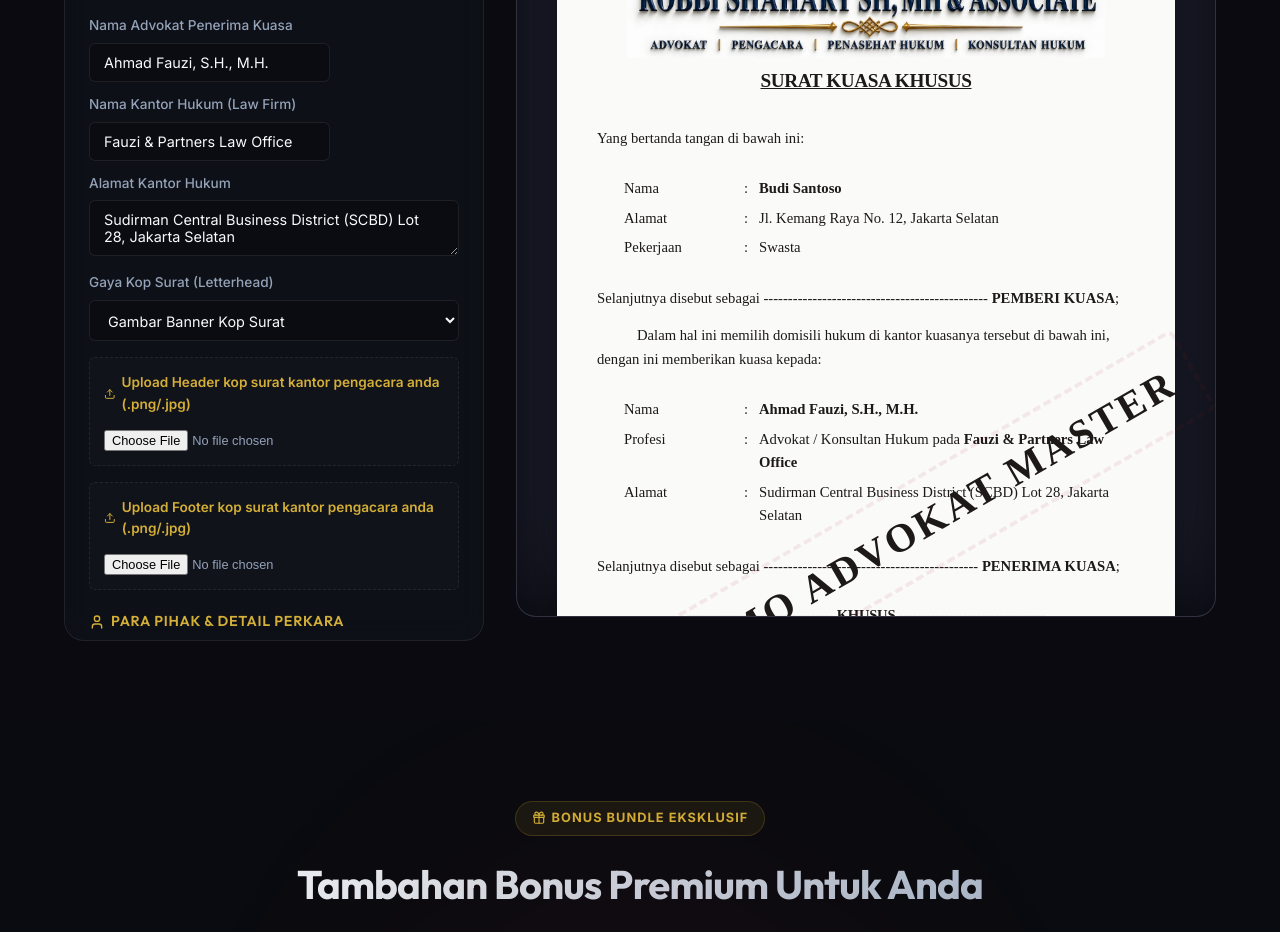
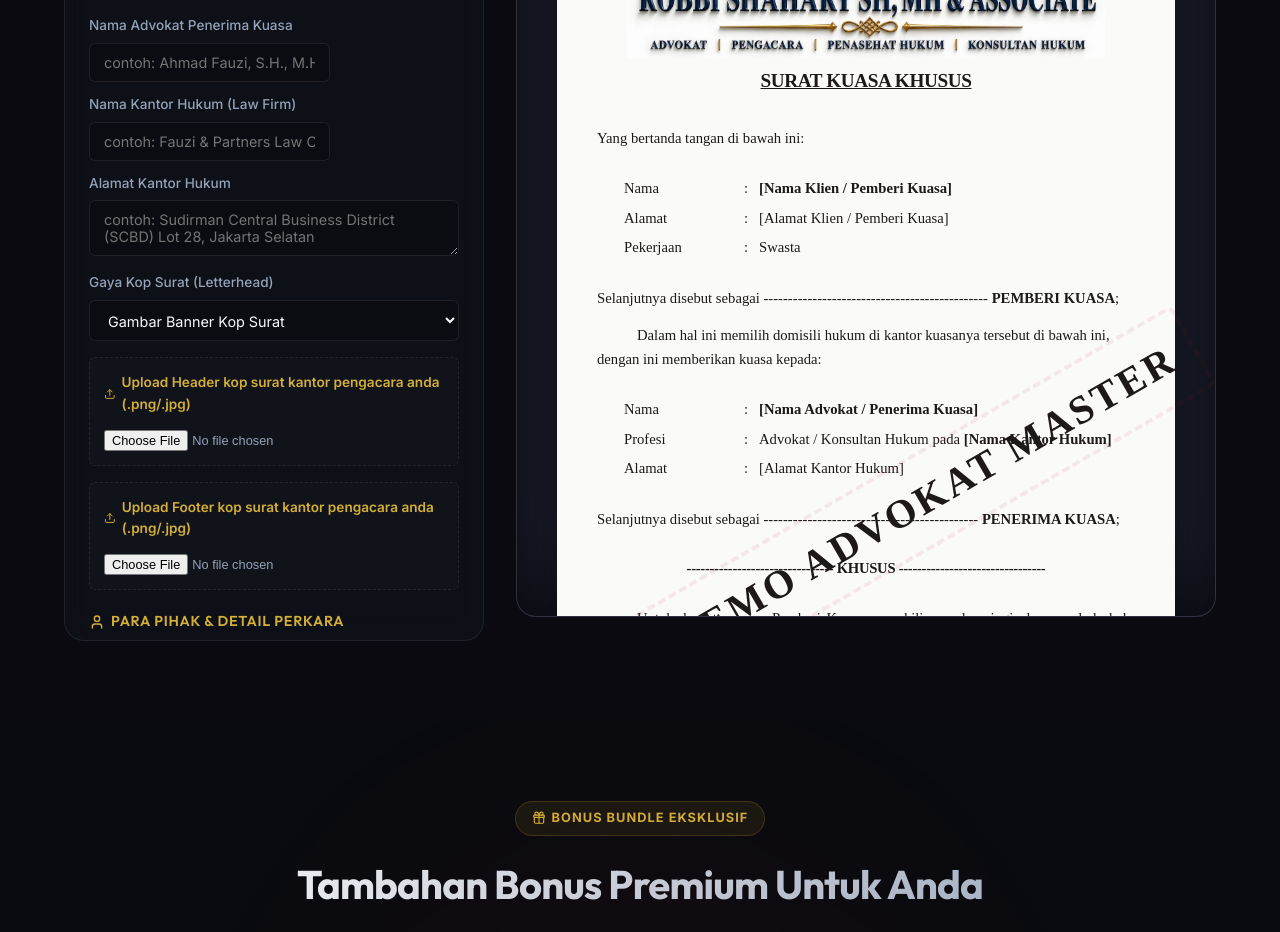
Before and after one commit to detaksumut/MasterAdvocat, a React (Vite) app: page / in a window 1280 px wide. Shown: the part 2400-3332 px from the top of the page. Built offline with nearby package versions, Linux system fonts and the light colour scheme; a web font is replaced by a local one.

Commit message:
Empty initial form states, add placeholders, and implement preview fallbacks

```diff
--- a/src/components/DocumentCustomizer.tsx
+++ b/src/components/DocumentCustomizer.tsx
@@ -12,16 +12,16 @@ export const DocumentCustomizer: React.FC<DocumentCustomizerProps> = ({ selected
 
   // Form States
   const [letterheadStyle, setLetterheadStyle] = useState<string>('image-banner');
-  const [advocateName, setAdvocateName] = useState<string>('Ahmad Fauzi, S.H., M.H.');
-  const [lawFirm, setLawFirm] = useState<string>('Fauzi & Partners Law Office');
-  const [advocateAddress, setAdvocateAddress] = useState<string>('Sudirman Central Business District (SCBD) Lot 28, Jakarta Selatan');
-  const [clientName, setClientName] = useState<string>('Budi Santoso');
-  const [clientAddress, setClientAddress] = useState<string>('Jl. Kemang Raya No. 12, Jakarta Selatan');
-  const [opponentName, setOpponentName] = useState<string>('PT. Maju Mundur Sejahtera');
-  const [opponentAddress, setOpponentAddress] = useState<string>('Kawasan Industri Jababeka Blok C-15, Bekasi');
-  const [datePlace, setDatePlace] = useState<string>('Jakarta, 22 Juni 2026');
-  const [caseValue, setCaseValue] = useState<string>('750.000.000');
-  const [demandAction, setDemandAction] = useState<string>('melunasi sisa pembayaran proyek pembangunan ruko');
+  const [advocateName, setAdvocateName] = useState<string>('');
+  const [lawFirm, setLawFirm] = useState<string>('');
+  const [advocateAddress, setAdvocateAddress] = useState<string>('');
+  const [clientName, setClientName] = useState<string>('');
+  const [clientAddress, setClientAddress] = useState<string>('');
+  const [opponentName, setOpponentName] = useState<string>('');
+  const [opponentAddress, setOpponentAddress] = useState<string>('');
+  const [datePlace, setDatePlace] = useState<string>('');
+  const [caseValue, setCaseValue] = useState<string>('');
+  const [demandAction, setDemandAction] = useState<string>('');
 
   // DRM Licensing States
   const [isPremium, setIsPremium] = useState<boolean>(() => {
@@ -127,16 +127,16 @@ export const DocumentCustomizer: React.FC<DocumentCustomizerProps> = ({ selected
     setCustomLogo(null);
     setCustomHeader(null);
     setCustomFooter(null);
-    setAdvocateName('Ahmad Fauzi, S.H., M.H.');
-    setLawFirm('Fauzi & Partners Law Office');
-    setAdvocateAddress('Sudirman Central Business District (SCBD) Lot 28, Jakarta Selatan');
-    setClientName('Budi Santoso');
-    setClientAddress('Jl. Kemang Raya No. 12, Jakarta Selatan');
-    setOpponentName('PT. Maju Mundur Sejahtera');
-    setOpponentAddress('Kawasan Industri Jababeka Blok C-15, Bekasi');
-    setCaseValue('750.000.000');
-    setDemandAction('melunasi sisa pembayaran proyek pembangunan ruko');
-    setDatePlace('Jakarta, 22 Juni 2026');
+    setAdvocateName('');
+    setLawFirm('');
+    setAdvocateAddress('');
+    setClientName('');
+    setClientAddress('');
+    setOpponentName('');
+    setOpponentAddress('');
+    setCaseValue('');
+    setDemandAction('');
+    setDatePlace('');
   };
 
   return (
@@ -195,6 +195,7 @@ export const DocumentCustomizer: React.FC<DocumentCustomizerProps> = ({ selected
                   value={advocateName}
                   onChange={(e) => setAdvocateName(e.target.value)}
                   className="input-text"
+                  placeholder="contoh: Ahmad Fauzi, S.H., M.H."
                 />
               </div>
             </div>
@@ -207,6 +208,7 @@ export const DocumentCustomizer: React.FC<DocumentCustomizerProps> = ({ selected
                   value={lawFirm}
                   onChange={(e) => setLawFirm(e.target.value)}
                   className="input-text"
+                  placeholder="contoh: Fauzi & Partners Law Office"
                 />
               </div>
             </div>
@@ -218,6 +220,7 @@ export const DocumentCustomizer: React.FC<DocumentCustomizerProps> = ({ selected
                 onChange={(e) => setAdvocateAddress(e.target.value)}
                 className="input-textarea"
                 rows={2}
+                placeholder="contoh: Sudirman Central Business District (SCBD) Lot 28, Jakarta Selatan"
               />
             </div>
 
@@ -321,6 +324,7 @@ export const DocumentCustomizer: React.FC<DocumentCustomizerProps> = ({ selected
                   value={clientName}
                   onChange={(e) => setClientName(e.target.value)}
                   className="input-text"
+                  placeholder="contoh: Budi Santoso"
                 />
               </div>
               <div className="form-group">
@@ -330,6 +334,7 @@ export const DocumentCustomizer: React.FC<DocumentCustomizerProps> = ({ selected
                   value={opponentName}
                   onChange={(e) => setOpponentName(e.target.value)}
                   className="input-text"
+                  placeholder="contoh: PT. Maju Mundur Sejahtera"
                 />
               </div>
             </div>
@@ -342,6 +347,7 @@ export const DocumentCustomizer: React.FC<DocumentCustomizerProps> = ({ selected
                   value={clientAddress}
                   onChange={(e) => setClientAddress(e.target.value)}
                   className="input-text"
+                  placeholder="contoh: Jl. Kemang Raya No. 12, Jakarta Selatan"
                 />
               </div>
             </div>
@@ -354,6 +360,7 @@ export const DocumentCustomizer: React.FC<DocumentCustomizerProps> = ({ selected
                   value={opponentAddress}
                   onChange={(e) => setOpponentAddress(e.target.value)}
                   className="input-text"
+                  placeholder="contoh: Kawasan Industri Jababeka Blok C-15, Bekasi"
                 />
               </div>
             </div>
@@ -370,6 +377,7 @@ export const DocumentCustomizer: React.FC<DocumentCustomizerProps> = ({ selected
                         value={caseValue}
                         onChange={(e) => setCaseValue(e.target.value)}
                         className="input-text"
+                        placeholder="contoh: 750.000.000"
                       />
                     </div>
                   </div>
@@ -381,7 +389,7 @@ export const DocumentCustomizer: React.FC<DocumentCustomizerProps> = ({ selected
                     value={demandAction}
                     onChange={(e) => setDemandAction(e.target.value)}
                     className="input-text"
-                    placeholder="misal: melunasi sisa kewajiban..."
+                    placeholder="contoh: melunasi sisa pembayaran proyek pembangunan ruko"
                   />
                 </div>
               </>
@@ -395,6 +403,7 @@ export const DocumentCustomizer: React.FC<DocumentCustomizerProps> = ({ selected
                   value={datePlace}
                   onChange={(e) => setDatePlace(e.target.value)}
                   className="input-text"
+                  placeholder="contoh: Jakarta, 22 Juni 2026"
                 />
               </div>
             </div>
@@ -464,16 +473,16 @@ export const DocumentCustomizer: React.FC<DocumentCustomizerProps> = ({ selected
                     <div className="letterhead-with-logo">
                       <img src={customLogo || "/logo.png"} className="firm-logo-img" alt="Logo Law Firm" />
                       <div className="firm-details">
-                        <h2 className="firm-name">{lawFirm.toUpperCase()}</h2>
-                        <p className="firm-address">{advocateAddress}</p>
+                        <h2 className="firm-name">{(lawFirm || '[Nama Kantor Hukum / Law Office]').toUpperCase()}</h2>
+                        <p className="firm-address">{advocateAddress || '[Alamat Kantor Hukum / Law Office]'}</p>
                       </div>
                     </div>
                     <div className="double-line"></div>
                   </div>
                 ) : (
                   <div className="letterhead">
-                    <h2 className="firm-name">{lawFirm.toUpperCase()}</h2>
-                    <p className="firm-address">{advocateAddress}</p>
+                    <h2 className="firm-name">{(lawFirm || '[Nama Kantor Hukum / Law Office]').toUpperCase()}</h2>
+                    <p className="firm-address">{advocateAddress || '[Alamat Kantor Hukum / Law Office]'}</p>
                     <div className="double-line"></div>
                   </div>
                 )}
@@ -487,8 +496,8 @@ export const DocumentCustomizer: React.FC<DocumentCustomizerProps> = ({ selected
                     <div className="identitas-blok">
                       <table>
                         <tbody>
-                          <tr><td>Nama</td><td>:</td><td><strong>{clientName}</strong></td></tr>
-                          <tr><td>Alamat</td><td>:</td><td>{clientAddress}</td></tr>
+                          <tr><td>Nama</td><td>:</td><td><strong>{clientName || '[Nama Klien / Pemberi Kuasa]'}</strong></td></tr>
+                          <tr><td>Alamat</td><td>:</td><td>{clientAddress || '[Alamat Klien / Pemberi Kuasa]'}</td></tr>
                           <tr><td>Pekerjaan</td><td>:</td><td>Swasta</td></tr>
                         </tbody>
                       </table>
@@ -501,9 +510,9 @@ export const DocumentCustomizer: React.FC<DocumentCustomizerProps> = ({ selected
                     <div className="identitas-blok">
                       <table>
                         <tbody>
-                          <tr><td>Nama</td><td>:</td><td><strong>{advocateName}</strong></td></tr>
-                          <tr><td>Profesi</td><td>:</td><td>Advokat / Konsultan Hukum pada <strong>{lawFirm}</strong></td></tr>
-                          <tr><td>Alamat</td><td>:</td><td>{advocateAddress}</td></tr>
+                          <tr><td>Nama</td><td>:</td><td><strong>{advocateName || '[Nama Advokat / Penerima Kuasa]'}</strong></td></tr>
+                          <tr><td>Profesi</td><td>:</td><td>Advokat / Konsultan Hukum pada <strong>{lawFirm || '[Nama Kantor Hukum]'}</strong></td></tr>
+                          <tr><td>Alamat</td><td>:</td><td>{advocateAddress || '[Alamat Kantor Hukum]'}</td></tr>
                         </tbody>
                       </table>
                     </div>
@@ -512,7 +521,7 @@ export const DocumentCustomizer: React.FC<DocumentCustomizerProps> = ({ selected
 
                     <h4 className="sub-header">-------------------------------- KHUSUS --------------------------------</h4>
                     <p className="indent text-justify">
-                      Untuk dan atas nama Pemberi Kuasa mewakili, mendampingi, dan membela hak-hak hukum Pemberi Kuasa guna mengajukan gugatan, menghadiri persidangan, melakukan pembelaan hukum, serta menghadapi sengketa hukum terhadap <strong>{opponentName}</strong> yang beralamat di {opponentAddress}.
+                      Untuk dan atas nama Pemberi Kuasa mewakili, mendampingi, dan membela hak-hak hukum Pemberi Kuasa guna mengajukan gugatan, menghadiri persidangan, melakukan pembelaan hukum, serta menghadapi sengketa hukum terhadap <strong>{opponentName || '[Nama Pihak Lawan]'}</strong> yang beralamat di {opponentAddress || '[Alamat Pihak Lawan]'}.
                     </p>
 
                     <p className="indent text-justify">
@@ -520,19 +529,19 @@ export const DocumentCustomizer: React.FC<DocumentCustomizerProps> = ({ selected
                     </p>
 
                     <div className="signature-section">
-                      <p className="date-line">{datePlace}</p>
+                      <p className="date-line">{datePlace || '[Kota, Tanggal Dokumen]'}</p>
                       <div className="signature-grid">
                         <div className="signature-box">
                           <p>Penerima Kuasa,</p>
                           <div className="signature-space"></div>
-                          <p><u>{advocateName}</u></p>
+                          <p><u>{advocateName || '[Nama Advokat]'}</u></p>
                         </div>
                         <div className="signature-box">
                           <p>Pemberi Kuasa,</p>
                           <div className="signature-space">
                             <span className="materai-badge">Materai 10.000</span>
                           </div>
-                          <p><u>{clientName}</u></p>
+                          <p><u>{clientName || '[Nama Klien]'}</u></p>
                         </div>
                       </div>
                     </div>
@@ -544,23 +553,23 @@ export const DocumentCustomizer: React.FC<DocumentCustomizerProps> = ({ selected
                     <div className="meta-info">
                       <table>
                         <tbody>
-                          <tr><td>Nomor</td><td>:</td><td>102/SOMS/{lawFirm.substring(0,3).toUpperCase()}/VI/2026</td></tr>
+                          <tr><td>Nomor</td><td>:</td><td>102/SOMS/{(lawFirm || 'ADV').substring(0,3).toUpperCase()}/VI/2026</td></tr>
                           <tr><td>Hal</td><td>:</td><td><strong>TEGURAN HUKUM (SOMASI) PERTAMA</strong></td></tr>
                         </tbody>
                       </table>
                     </div>
 
-                    <p className="date-right">{datePlace}</p>
+                    <p className="date-right">{datePlace || '[Kota, Tanggal Dokumen]'}</p>
 
                     <div className="recipient-block">
                       <p>Kepada Yth.</p>
-                      <p><strong>Pimpinan / Direksi {opponentName}</strong></p>
-                      <p>Di {opponentAddress}</p>
+                      <p><strong>Pimpinan / Direksi {opponentName || '[Nama Pihak Lawan]'}</strong></p>
+                      <p>Di {opponentAddress || '[Alamat Pihak Lawan]'}</p>
                     </div>
 
                     <p>Dengan hormat,</p>
                     <p className="text-justify indent">
-                      Untuk dan atas nama klien kami, <strong>{clientName}</strong>, berdasarkan Surat Kuasa Khusus tertanggal {datePlace}, dengan ini menyampaikan Teguran Hukum (Somasi) kepada Saudara/Perusahaan Saudara atas permasalahan hukum sebagai berikut:
+                      Untuk dan atas nama klien kami, <strong>{clientName || '[Nama Klien / Pemberi Kuasa]'}</strong>, berdasarkan Surat Kuasa Khusus tertanggal {datePlace || '[Kota, Tanggal Dokumen]'}, dengan ini menyampaikan Teguran Hukum (Somasi) kepada Saudara/Perusahaan Saudara atas permasalahan hukum sebagai berikut:
                     </p>
 
                     <ol className="doc-list">
@@ -568,7 +577,7 @@ export const DocumentCustomizer: React.FC<DocumentCustomizerProps> = ({ selected
                         Bahwa Klien kami dan Perusahaan Saudara terikat perjanjian kerja sama proyek pembangunan ruko, di mana Saudara berkewajiban melakukan pembayaran secara berkala sesuai kemajuan proyek.
                       </li>
                       <li className="text-justify">
-                        Bahwa sampai dengan jatuh tempo yang telah ditentukan, Saudara ternyata terbukti belum melaksanakan kewajiban pembayaran sisa proyek sebesar <strong>Rp{caseValue},- (Bisa dikonfigurasi pada form)</strong>.
+                        Bahwa sampai dengan jatuh tempo yang telah ditentukan, Saudara ternyata terbukti belum melaksanakan kewajiban pembayaran sisa proyek sebesar <strong>Rp{caseValue || '[Nilai Kerugian]'},- (Bisa dikonfigurasi pada form)</strong>.
                       </li>
                       <li className="text-justify">
                         Bahwa tindakan Saudara tersebut merupakan bentuk perbuatan Cidera Janji (Wanprestasi) yang menimbulkan kerugian finansial yang nyata bagi Klien kami.
@@ -576,7 +585,7 @@ export const DocumentCustomizer: React.FC<DocumentCustomizerProps> = ({ selected
                     </ol>
 
                     <p className="text-justify indent">
-                      Oleh karena itu, melalui Somasi ini, kami memberikan kesempatan terakhir kepada Saudara untuk segera <strong>{demandAction}</strong> dalam waktu paling lambat 7 (tujuh) hari kalender sejak diterimanya surat teguran ini.
+                      Oleh karena itu, melalui Somasi ini, kami memberikan kesempatan terakhir kepada Saudara untuk segera <strong>{demandAction || '[Tuntutan Utama / Tindakan yang Harus Dilakukan]'}</strong> dalam waktu paling lambat 7 (tujuh) hari kalender sejak diterimanya surat teguran ini.
                     </p>
 
                     <p className="text-justify indent">
@@ -585,17 +594,17 @@ export const DocumentCustomizer: React.FC<DocumentCustomizerProps> = ({ selected
 
                     <div className="signature-section-single">
                       <p>Hormat kami,</p>
-                      <p>Kuasa Hukum <strong>{clientName}</strong>,</p>
-                      <p><strong>{lawFirm}</strong></p>
+                      <p>Kuasa Hukum <strong>{clientName || '[Nama Klien / Pemberi Kuasa]'}</strong>,</p>
+                      <p><strong>{lawFirm || '[Nama Kantor Hukum]'}</strong></p>
                       <div className="signature-space"></div>
-                      <p><u>{advocateName}</u></p>
+                      <p><u>{advocateName || '[Nama Advokat]'}</u></p>
                     </div>
                   </div>
                 )}
 
                 {templateType === 'gugatan' && (
                   <div className="document-body">
-                    <p className="date-right">{datePlace}</p>
+                    <p className="date-right">{datePlace || '[Kota, Tanggal Dokumen]'}</p>
                     <div className="recipient-block">
                       <p>Kepada Yth.</p>
                       <p><strong>Ketua Pengadilan Negeri Jakarta Selatan</strong></p>
@@ -606,22 +615,22 @@ export const DocumentCustomizer: React.FC<DocumentCustomizerProps> = ({ selected
 
                     <p>Dengan hormat,</p>
                     <p className="indent text-justify">
-                      Yang bertanda tangan di bawah ini, <strong>{advocateName}</strong>, Advokat pada Kantor Hukum <strong>{lawFirm}</strong> bertindak untuk dan atas nama <strong>{clientName}</strong> berdasarkan Surat Kuasa Khusus, selanjutnya disebut sebagai ------------------------------------------------ <strong>PENGGUGAT</strong>;
+                      Yang bertanda tangan di bawah ini, <strong>{advocateName || '[Nama Advokat]'}</strong>, Advokat pada Kantor Hukum <strong>{lawFirm || '[Nama Kantor Hukum]'}</strong> bertindak untuk dan atas nama <strong>{clientName || '[Nama Klien / Pemberi Kuasa]'}</strong> berdasarkan Surat Kuasa Khusus, selanjutnya disebut sebagai ------------------------------------------------ <strong>PENGGUGAT</strong>;
                     </p>
 
                     <p className="indent">Dengan ini mengajukan gugatan terhadap:</p>
                     <p className="indent text-justify">
-                      <strong>{opponentName}</strong>, berkedudukan hukum di {opponentAddress}, selanjutnya disebut sebagai --------------------------------------------------------------------- <strong>TERGUGAT</strong>;
+                      <strong>{opponentName || '[Nama Pihak Lawan]'}</strong>, berkedudukan hukum di {opponentAddress || '[Alamat Pihak Lawan]'}, selanjutnya disebut sebagai --------------------------------------------------------------------- <strong>TERGUGAT</strong>;
                     </p>
 
                     <h4 className="sub-header-center">DUDUK PERKARA (FUNDAMENTUM PETENDI)</h4>
 
                     <ol className="doc-list">
                       <li className="text-justify">
-                        Bahwa antara Penggugat dan Tergugat terikat kerja sama investasi/konstruksi senilai <strong>Rp{caseValue},-</strong>.
+                        Bahwa antara Penggugat dan Tergugat terikat kerja sama investasi/konstruksi senilai <strong>Rp{caseValue || '[Nilai Kerugian]'},-</strong>.
                       </li>
                       <li className="text-justify">
-                        Bahwa Tergugat tidak memenuhi prestasinya untuk <strong>{demandAction}</strong> yang telah disepakati bersama.
+                        Bahwa Tergugat tidak memenuhi prestasinya untuk <strong>{demandAction || '[Tuntutan Utama / Tindakan yang Harus Dilakukan]'}</strong> yang telah disepakati bersama.
                       </li>
                     </ol>
 
@@ -630,21 +639,21 @@ export const DocumentCustomizer: React.FC<DocumentCustomizerProps> = ({ selected
                     <ol className="doc-list">
                       <li>Mengabulkan Gugatan Penggugat untuk seluruhnya.</li>
                       <li>Menyatakan Tergugat telah melakukan Perbuatan Wanprestasi.</li>
-                      <li>Menghukum Tergugat untuk membayar ganti rugi sebesar Rp{caseValue},-.</li>
+                      <li>Menghukum Tergugat untuk membayar ganti rugi sebesar Rp{caseValue || '[Nilai Kerugian]'},-.</li>
                     </ol>
 
                     <div className="signature-section-single">
                       <p>Hormat Kami,</p>
                       <p>Kuasa Hukum Penggugat,</p>
                       <div className="signature-space"></div>
-                      <p><u>{advocateName}</u></p>
+                      <p><u>{advocateName || '[Nama Advokat]'}</u></p>
                     </div>
                   </div>
                 )}
 
                 {templateType === 'jawaban' && (
                   <div className="document-body">
-                    <p className="date-right">{datePlace}</p>
+                    <p className="date-right">{datePlace || '[Kota, Tanggal Dokumen]'}</p>
                     <div className="recipient-block">
                       <p>Kepada Yth.</p>
                       <p><strong>Majelis Hakim Pemeriksa Perkara Reg No. 192/Pdt.G/2026/PN.Jkt.Sel</strong></p>
@@ -653,9 +662,9 @@ export const DocumentCustomizer: React.FC<DocumentCustomizerProps> = ({ selected
 
                     <p className="hal-block">Hal: <strong>JAWABAN TERGUGAT & EKSEPSI</strong></p>
 
-                    <p>Dengan hormat,</p>
+                    <p>With hormat,</p>
                     <p className="indent text-justify">
-                      Untuk dan atas nama Tergugat, <strong>{opponentName}</strong>, berdasarkan Surat Kuasa Khusus dari kantor hukum <strong>{lawFirm}</strong>, dengan ini menyampaikan Jawaban Tergugat atas Gugatan yang diajukan oleh Penggugat, <strong>{clientName}</strong>:
+                      Untuk dan atas nama Tergugat, <strong>{opponentName || '[Nama Pihak Lawan]'}</strong>, berdasarkan Surat Kuasa Khusus dari kantor hukum <strong>{lawFirm || '[Nama Kantor Hukum]'}</strong>, dengan ini menyampaikan Jawaban Tergugat atas Gugatan yang diajukan oleh Penggugat, <strong>{clientName || '[Nama Klien / Pemberi Kuasa]'}</strong>:
                     </p>
 
                     <h4 className="sub-header-center">DALAM EKSEPSI (KEBERATAN)</h4>
@@ -676,7 +685,7 @@ export const DocumentCustomizer: React.FC<DocumentCustomizerProps> = ({ selected
                       <p>Hormat Kami,</p>
                       <p>Kuasa Hukum Tergugat,</p>
                       <div className="signature-space"></div>
-                      <p><u>{advocateName}</u></p>
+                      <p><u>{advocateName || '[Nama Advokat]'}</u></p>
                     </div>
                   </div>
                 )}
```
